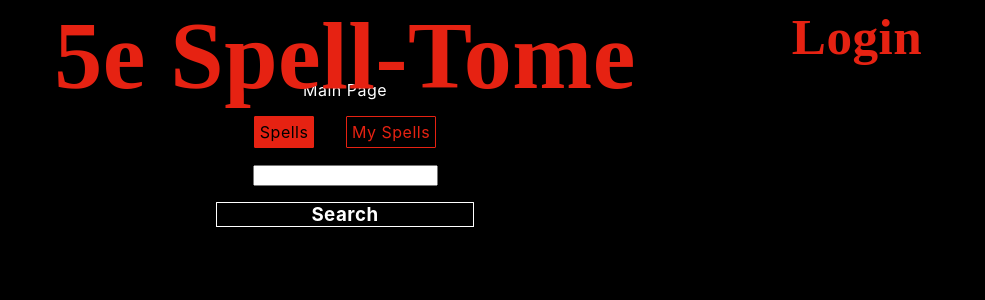
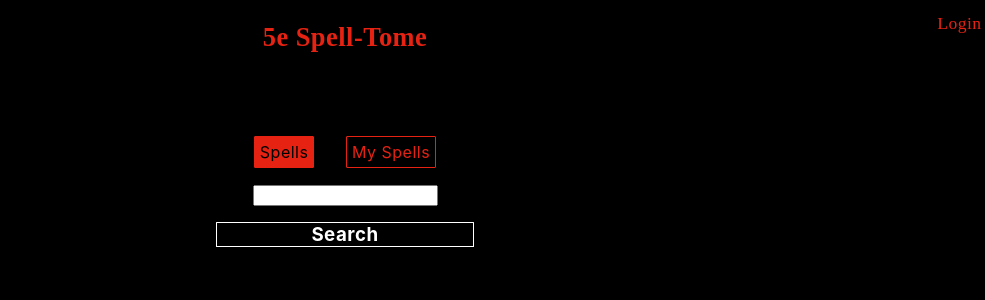
Before and after one commit to JamieRL/DnDSpellTome, a React (Create React App) app in the folder frontend/: page / in a window 1280 px wide. Shown: the top 300 px of the page, without its empty margins (295-1280 px from the left). Built offline with nearby package versions, Linux system fonts and the light colour scheme.

Commit message:
Various re-styling and disable favourite toggle when awaiting a previous requests return. Added home button to header, and various information when adding to or viewing my spells when not logged in

```diff
--- a/frontend/src/App.css
+++ b/frontend/src/App.css
@@ -5,7 +5,7 @@ body {
   color: white;
   height: 100vh;
   text-align:center;
-  font-size: 1rem;
+  font-size: 1rem !important;
   letter-spacing: 0.5px;
 }
 
--- a/frontend/src/components/Header.js
+++ b/frontend/src/components/Header.js
@@ -1,22 +1,21 @@
 import React from 'react'
 import styled from 'styled-components'
 import Cookies from 'js-cookie'
-const Header = styled.h1`
+const Header = styled.div`
   color: #e62212;
   width: 100%;
   font-family: Copperplate-Bold;
-  padding-top:3rem;
   margin-top: 0;
   height: 3rem;
   z-index: 5;
   background-color: black;
   position:absolute;
   top:0;
+  padding-top:3vh;
   left:0;
   right:0;
-  height:0rem;
-  span{
-    font-size: 7.5vw;
+  font-size:110%;
+  h2{
     position:absolute;
     width:100%;
     top:0;
@@ -26,12 +25,11 @@ const Header = styled.h1`
   }
   a,p {
     position:absolute;
-    top: 2%;
+    top: 0;
     right:0;
     color: #e62212;
     width: 20%
     float:right;
-    font-size: 4vw;
     margin-top:0.4rem;
     text-decoration:none !important;
   }
@@ -46,15 +44,19 @@ function HeaderComponent(props) {
     window.location.reload()
   }
 
+  function goHome() {
+    props.history.push('/')
+  }
+
   const token = Cookies.get('x-access-token')
 
-  const login = <a href='/login'>Login</a>
+  const login = <p><a href='/login'>Login</a></p>
   const logout = <p onClick={() => onLogout()}>Logout</p>
 
   return (
     <Header>
 
-      <span>5e Spell-Tome</span>
+      <h2 onClick={() => goHome()}>5e Spell-Tome</h2>
       {props.showLogin ? (token ? logout : login) : null}
     </Header>
   )
--- a/frontend/src/pages/main.js
+++ b/frontend/src/pages/main.js
@@ -19,7 +19,8 @@ class MainPage extends React.Component {
       tab: 0,
       favourites: [],
       spells: [],
-      username: Cookies.get('username')
+      username: Cookies.get('username'),
+      isLoading: false
     }
 
     if(this.state.tab === FAVOURITES) {
@@ -59,7 +60,7 @@ class MainPage extends React.Component {
         res.json()
         .then(json => {
           if(res.ok) {
-            this.setState({favourites: json})
+            this.setState({favourites: json, isLoading: false})
           }
         })
       })
@@ -67,9 +68,18 @@ class MainPage extends React.Component {
   }
 
   toggleFavourite(spellName, spellSlug) {
+    if(this.state.isLoading) {
+      return
+    }
+    let token = Cookies.get('x-access-token')
+    if(!token) {
+      window.alert('Sign in to save to My Spells')
+      return
+    }
     let found = this.state.favourites.find(fave => {
       return fave.slug === spellSlug
     })
+    this.setState({isLoading: true})
     if(found) {
       API.removeFavourite(spellName, spellSlug)
       .then((res) => {
@@ -156,6 +166,7 @@ class MainPage extends React.Component {
           spell={spell}
           isFavourite={isFavourite}
           toggleFavourite={(name, slug) => this.toggleFavourite(name, slug)}
+          isLoading={this.state.isLoading}
         />
       )
     }) : null
@@ -177,7 +188,6 @@ class MainPage extends React.Component {
       <>
         <Header showLogin={true} {...this.props}/>
         <Components.Main>
-          <div>Main Page</div>
           <Components.TabList>{tabs}</Components.TabList><br/>
           {this.state.tab === 0 ? this.renderSearch() : null}
           {this.renderSpells()}
--- a/frontend/src/pages/mainComponents.js
+++ b/frontend/src/pages/mainComponents.js
@@ -4,7 +4,7 @@ const SearchBox = styled.input`
   text-align:center;
 `
 const Main = styled.div`
-  margin-top: 10vh;
+  margin-top: 15vh;
   button {
     margin-top: 1rem;
   }
--- a/frontend/src/pages/registration.js
+++ b/frontend/src/pages/registration.js
@@ -43,7 +43,10 @@ function RegistrationPage(props) {
         })
       }
       else {
-        setErrors(response.statusText)
+        response.json()
+        .then(json => {
+          setErrors(json.error)
+        })
       }
     })
 
```
Also changed, not shown: 2 other files (tests, documents, lock files or other folders).
